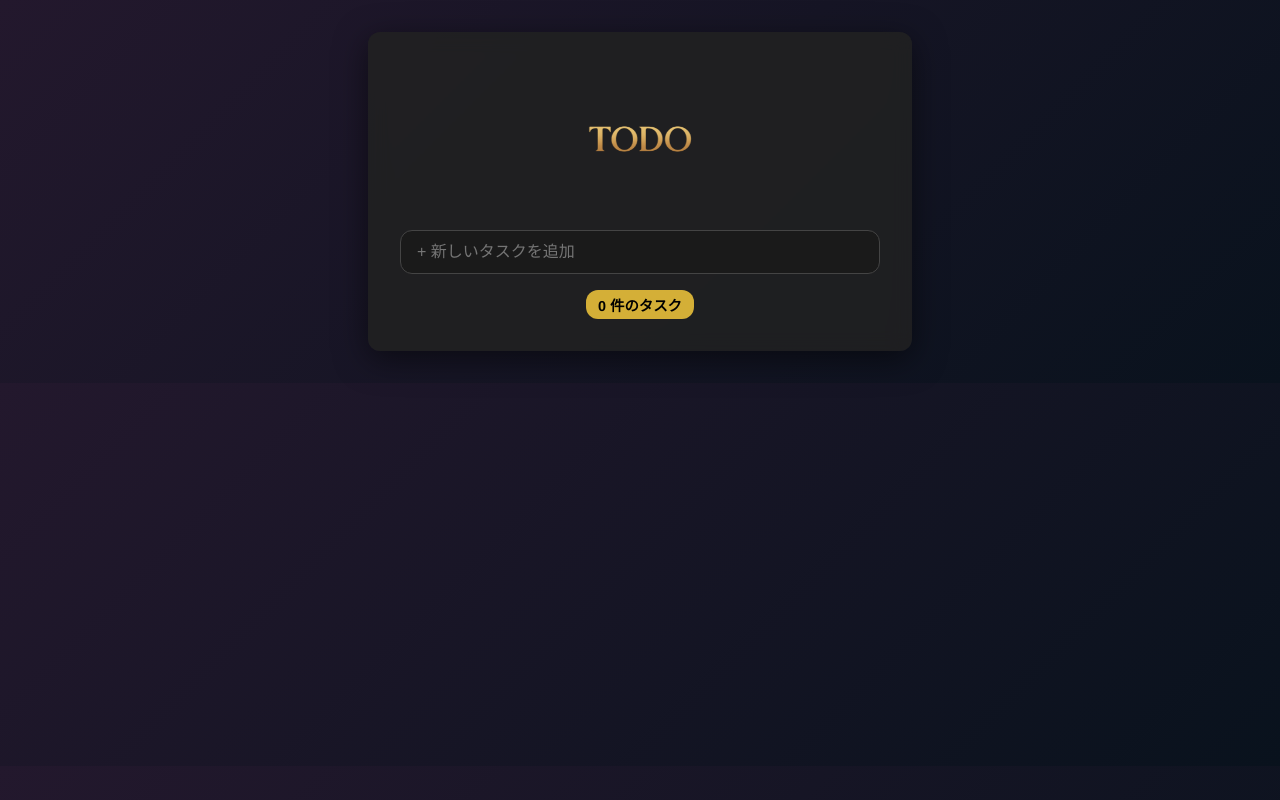
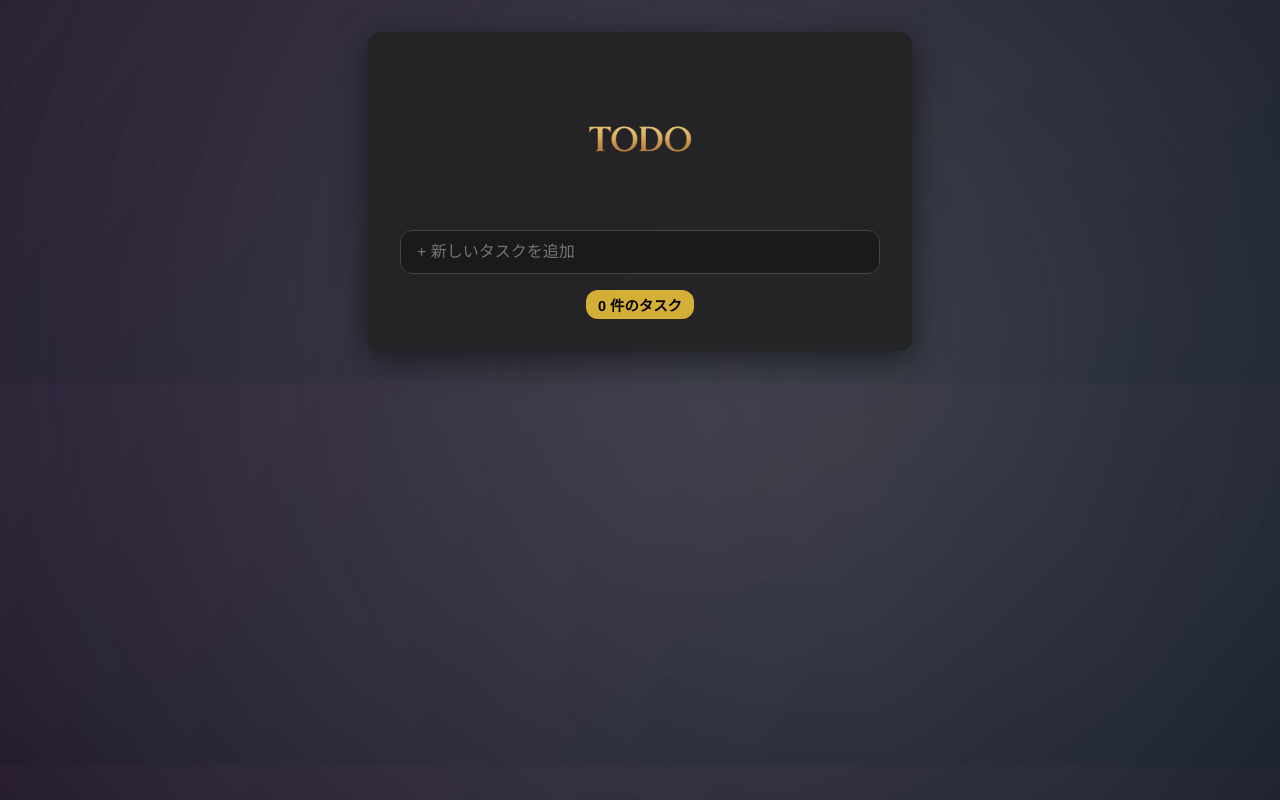
Before and after one commit to FumikiYOHENA/TODO, a Flask app: page / in a window 1280 px wide. Run offline with Flask 3, Linux system fonts and the light colour scheme; data that the repository does not hold is empty.

Commit message:
Add glow hover effect and smoke background

```diff
--- a/static/style.css
+++ b/static/style.css
@@ -6,6 +6,7 @@
   --radius: 12px;
   --shadow: 0 8px 32px rgba(0, 0, 0, 0.5);
   --border: #444;
+  --glow: rgba(212, 175, 55, 0.45);
 }
 
 body {
@@ -14,6 +15,34 @@ body {
   color: var(--fg);
   margin: 0;
   padding: 2rem;
+}
+
+.smoke {
+  position: fixed;
+  top: 0;
+  left: 0;
+  width: 100%;
+  height: 100%;
+  pointer-events: none;
+  overflow: hidden;
+  z-index: -1;
+}
+
+.smoke::before,
+.smoke::after {
+  content: '';
+  position: absolute;
+  top: -50%;
+  left: -50%;
+  width: 200%;
+  height: 200%;
+  background: radial-gradient(circle, rgba(255, 255, 255, 0.1), transparent 70%);
+  filter: blur(60px);
+  animation: smokeMove 60s linear infinite;
+}
+
+.smoke::after {
+  animation-delay: -30s;
 }
 
 .app-container {
@@ -75,7 +104,7 @@ header h1 {
   opacity: 0;
   transform: translateY(10px);
   animation: fadeSlideIn 0.4s forwards;
-  transition: box-shadow 0.3s, background 0.3s, transform 0.3s;
+  transition: box-shadow 0.3s, background 0.3s, transform 0.3s, filter 0.3s;
 }
 
 .task-item label {
@@ -87,6 +116,7 @@ header h1 {
   box-shadow: 0 4px 12px rgba(0, 0, 0, 0.4);
   background: rgba(255, 255, 255, 0.05);
   transform: translateY(-2px);
+  filter: drop-shadow(0 0 6px var(--glow));
 }
 
 .task-item.completed label {
@@ -187,3 +217,9 @@ footer {
   from { opacity: 0; transform: translateY(10px); }
   to { opacity: 1; transform: translateY(0); }
 }
+
+@keyframes smokeMove {
+  0% { transform: translate(0, 0) rotate(0deg); }
+  50% { transform: translate(10%, -5%) rotate(180deg); }
+ 100% { transform: translate(0, 0) rotate(360deg); }
+}
--- a/templates/index.html
+++ b/templates/index.html
@@ -7,6 +7,7 @@
   <link rel="stylesheet" href="{{ url_for('static', filename='style.css') }}" />
 </head>
 <body>
+  <div class="smoke"></div>
   <div class="app-container glass">
     <header>
       <h1>
```
Also changed, not shown: AGENT.md (+5 -0 lines).
